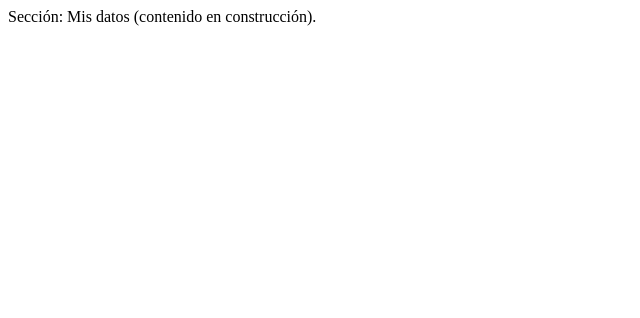
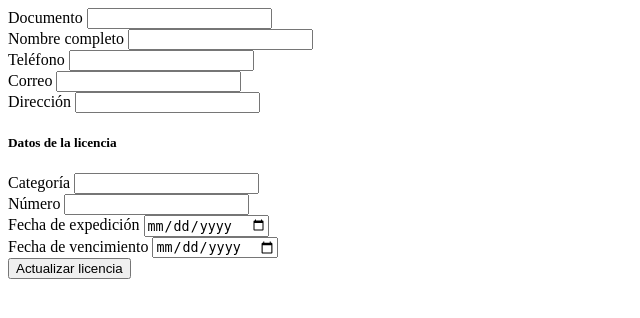
Before and after one commit to Chatsito58/inver, a PHP site: page /cliente/secciones/mis_datos.php in a window 1280 px wide. Shown: the top 318 px of the page, without its empty margins (0-640 px from the left). Run offline with PHP 8.4, Linux system fonts and the light colour scheme.

Commit message:
Implement client data page with license form

```diff
--- a/alquiler_vehiculos/cliente/secciones/mis_datos.php
+++ b/alquiler_vehiculos/cliente/secciones/mis_datos.php
@@ -1 +1,85 @@
-<p>Sección: Mis datos (contenido en construcción).</p>
+<?php
+// Obtener ID del cliente desde la sesión
+$idCliente = $_SESSION['id_cliente'] ?? null;
+
+require_once '../../modelos/conexion.php';
+
+$cliente = [];
+$licencia = [];
+
+if ($idCliente) {
+    // Datos personales del usuario
+    $stmt = $pdo->prepare('SELECT numero_identificacion, CONCAT(nombre, " ", apellido) AS nombre_completo, telefono, email, direccion FROM usuario WHERE id = ?');
+    $stmt->execute([$idCliente]);
+    $cliente = $stmt->fetch();
+
+    // Datos de la licencia y su categoría
+    $licenciaQuery = 'SELECT l.numero, l.fecha_expedicion, l.fecha_vencimiento, c.nombre_categoria FROM licencia l LEFT JOIN categoria c ON c.id_licencia = l.id WHERE l.Id_usuario = ?';
+    $stmt = $pdo->prepare($licenciaQuery);
+    $stmt->execute([$idCliente]);
+    $licencia = $stmt->fetch();
+}
+?>
+
+<?php if (isset($_GET['exito'])): ?>
+    <div class="alert alert-success">
+        <?php echo htmlspecialchars($_GET['exito']); ?>
+    </div>
+<?php elseif (isset($_GET['error'])): ?>
+    <div class="alert alert-danger">
+        <?php echo htmlspecialchars($_GET['error']); ?>
+    </div>
+<?php endif; ?>
+
+<form method="POST" action="/controladores/actualizar_licencia.php">
+    <input type="hidden" name="csrf_token" value="<?php echo htmlspecialchars($_SESSION['csrf_token'] ?? ''); ?>">
+
+    <div class="row mb-3">
+        <div class="col-md-6">
+            <label class="form-label">Documento</label>
+            <input type="text" class="form-control" value="<?php echo htmlspecialchars($cliente['numero_identificacion'] ?? ''); ?>" readonly>
+        </div>
+        <div class="col-md-6">
+            <label class="form-label">Nombre completo</label>
+            <input type="text" class="form-control" value="<?php echo htmlspecialchars($cliente['nombre_completo'] ?? ''); ?>" readonly>
+        </div>
+    </div>
+    <div class="row mb-3">
+        <div class="col-md-6">
+            <label class="form-label">Teléfono</label>
+            <input type="text" class="form-control" value="<?php echo htmlspecialchars($cliente['telefono'] ?? ''); ?>" readonly>
+        </div>
+        <div class="col-md-6">
+            <label class="form-label">Correo</label>
+            <input type="email" class="form-control" value="<?php echo htmlspecialchars($cliente['email'] ?? ''); ?>" readonly>
+        </div>
+    </div>
+    <div class="mb-3">
+        <label class="form-label">Dirección</label>
+        <input type="text" class="form-control" value="<?php echo htmlspecialchars($cliente['direccion'] ?? ''); ?>" readonly>
+    </div>
+
+    <h5 class="mt-4">Datos de la licencia</h5>
+    <div class="row mb-3">
+        <div class="col-md-6">
+            <label class="form-label">Categoría</label>
+            <input type="text" name="categoria" class="form-control" value="<?php echo htmlspecialchars($licencia['nombre_categoria'] ?? ''); ?>">
+        </div>
+        <div class="col-md-6">
+            <label class="form-label">Número</label>
+            <input type="text" name="numero" class="form-control" value="<?php echo htmlspecialchars($licencia['numero'] ?? ''); ?>">
+        </div>
+    </div>
+    <div class="row mb-3">
+        <div class="col-md-6">
+            <label class="form-label">Fecha de expedición</label>
+            <input type="date" name="fecha_expedicion" class="form-control" value="<?php echo htmlspecialchars($licencia['fecha_expedicion'] ?? ''); ?>">
+        </div>
+        <div class="col-md-6">
+            <label class="form-label">Fecha de vencimiento</label>
+            <input type="date" name="fecha_vencimiento" class="form-control" value="<?php echo htmlspecialchars($licencia['fecha_vencimiento'] ?? ''); ?>">
+        </div>
+    </div>
+
+    <button type="submit" class="btn btn-primary">Actualizar licencia</button>
+</form>
--- a/alquiler_vehiculos/modelos/conexion.php
+++ b/alquiler_vehiculos/modelos/conexion.php
@@ -1,2 +1,17 @@
 <?php
-// Placeholder for conexion.php
+$host = 'localhost';
+$db   = 'alquiler_vehiculos';
+$user = 'root';
+$pass = '';
+$charset = 'utf8mb4';
+$dsn = "mysql:host=$host;dbname=$db;charset=$charset";
+$options = [
+    PDO::ATTR_ERRMODE            => PDO::ERRMODE_EXCEPTION,
+    PDO::ATTR_DEFAULT_FETCH_MODE => PDO::FETCH_ASSOC,
+];
+try {
+    $pdo = new PDO($dsn, $user, $pass, $options);
+} catch (PDOException $e) {
+    die('Error de conexión: ' . $e->getMessage());
+}
+?>
```
